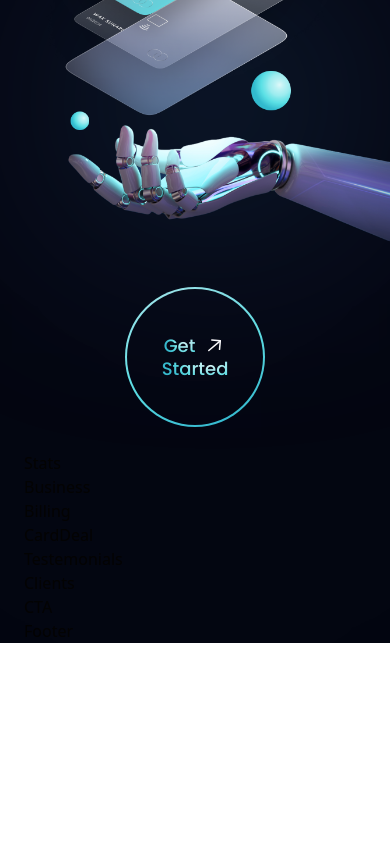
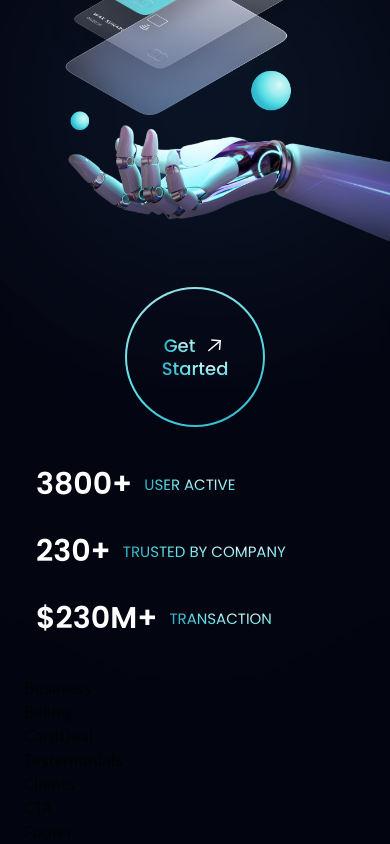
Before and after one commit to Damjan15/HooBank, a React (Vite) app: page / in a window 390 px wide. Shown: the part 740-1584 px from the top of the page. Before the commit the page ends 1383 px from the top, so only its background shows below. Built offline with nearby package versions, Linux system fonts and the light colour scheme.

Commit message:
responsive section created

```diff
--- a/src/components/Stats.jsx
+++ b/src/components/Stats.jsx
@@ -1,6 +1,17 @@
+import styles from "../styles";
+import { stats } from "../constants";
+
+
 const Stats = () => {
   return (
-    <div>Stats</div>
+    <section className={`${styles.flexCenter} flex-row flex-wrap mb-6 sm:mb-20`}>
+      { stats.map((stat) => (
+        <div key={stat.id} className={`flex-1 flex justify-start items-center flex-row m-3`}>
+          <h4 className="font-poppins font-semibold text-[30px] leading-[43px] text-white xs:text-[40px] xs:leading-[53px]">{ stat.value }</h4>
+          <p className="font-poppins font-normal text-[15px] leading-[21px] text-gradient uppercase ml-3 xs:text-[20px] xs:leading-[26px]">{ stat.title }</p>
+        </div>
+      ))}
+    </section>
   )
 }
 
```
